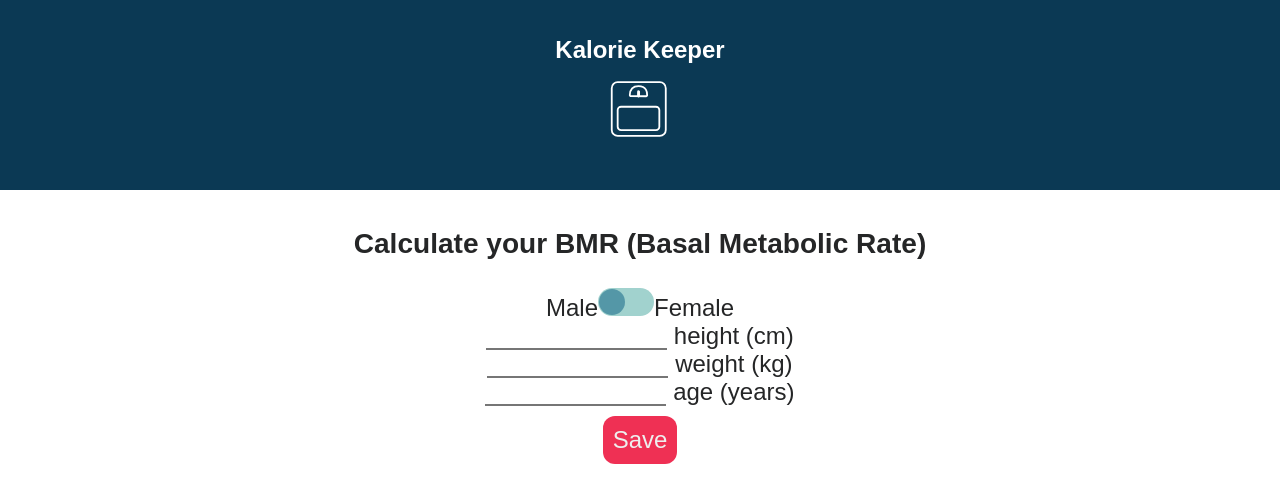
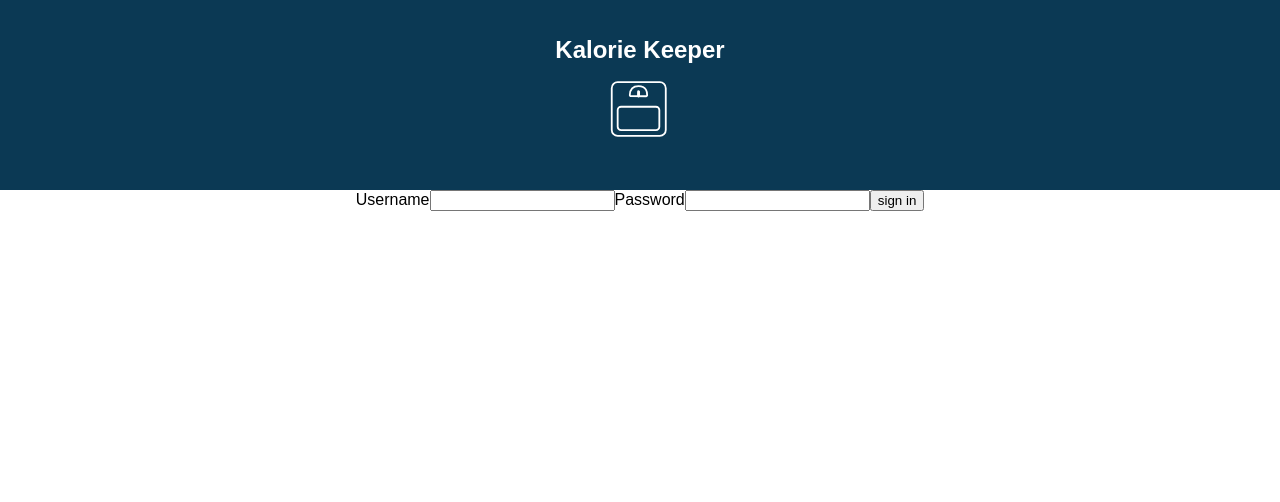
Before and after one commit to aaronschriever/KalorieKeeper, a React (Create React App) app in the folder kalorie-keeper/: page / in a window 1280 px wide. Shown: the top 502 px of the page. Built offline with nearby package versions, Linux system fonts and the light colour scheme; the HTML template or start-up script is replaced by a standard one.

Commit message:
add login form

```diff
--- a/kalorie-keeper/src/App.js
+++ b/kalorie-keeper/src/App.js
@@ -2,15 +2,26 @@ import React, { Component } from 'react';
 import './App.css';
 import BmrForm from './component/BmrForm';
 import ScalesSVG from './component/ScalesSVG';
+import LoginForm from './component/LoginForm';
+class App extends Component {
+  constructor(props){
+    super(props);
+    this.state = {
+      isLoggedIn: false
+    }
 
-class App extends Component {
+  }
   render() {
+    const isLoggedIn = this.state.isLoggedIn;
     return (
       <div className="App">
         <header className="App-header">
           <h1 className="App-title">Kalorie Keeper </h1><ScalesSVG color={"white"} strokeWidth={"15"} fill={"none"} />
         </header>
-      <BmrForm/>
+         { isLoggedIn? <BmrForm/> : <LoginForm/> }
+
+
+
       </div>
 
     );
--- /dev/null
+++ b/kalorie-keeper/src/component/LoginForm.js
@@ -0,0 +1,28 @@
+import React, { Component } from 'react';
+
+class LoginForm extends Component {
+constructor(props){
+    super(props);
+    this.state = {
+        userName:"",
+        password:"",
+    }
+}
+    render()
+{
+    return (
+        <div>
+            <form>
+                <label>Username</label>
+                <input type="text" required></input>
+                <label>Password</label>
+                <input type="password" minLength="8" required></input>
+                <input type="submit" value="sign in" ></input>
+            </form>
+        </div>
+    )
+}
+
+}
+
+export default LoginForm
```
